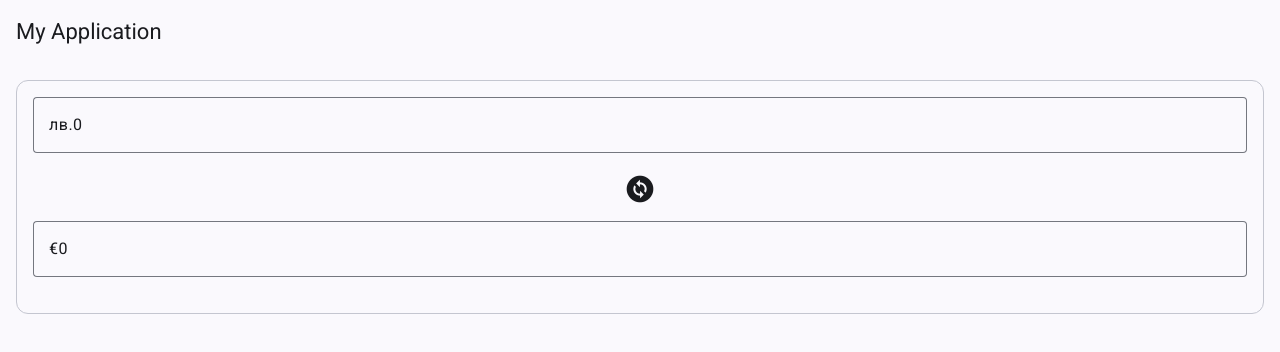
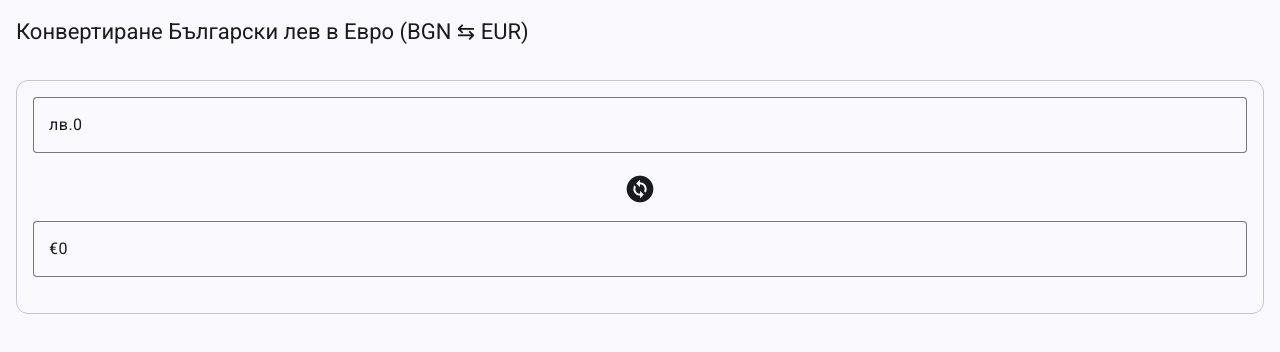
Before and after one commit to ttsvetko/BG2EUR, an Angular app: page / in a window 1280 px wide. Shown: the top 352 px of the page. Built offline with nearby package versions, Linux system fonts and the light colour scheme.

Commit message:
Set title

```diff
--- a/src/app/app.html
+++ b/src/app/app.html
@@ -2,7 +2,7 @@
     <mat-drawer mode="over" position="end"></mat-drawer>
     <mat-drawer-content>
         <mat-toolbar>
-            <span>My Application</span>
+            <span>Конвертиране Български лев в Евро (BGN ⇆ EUR)</span>
         </mat-toolbar>
 
         <main>
```
